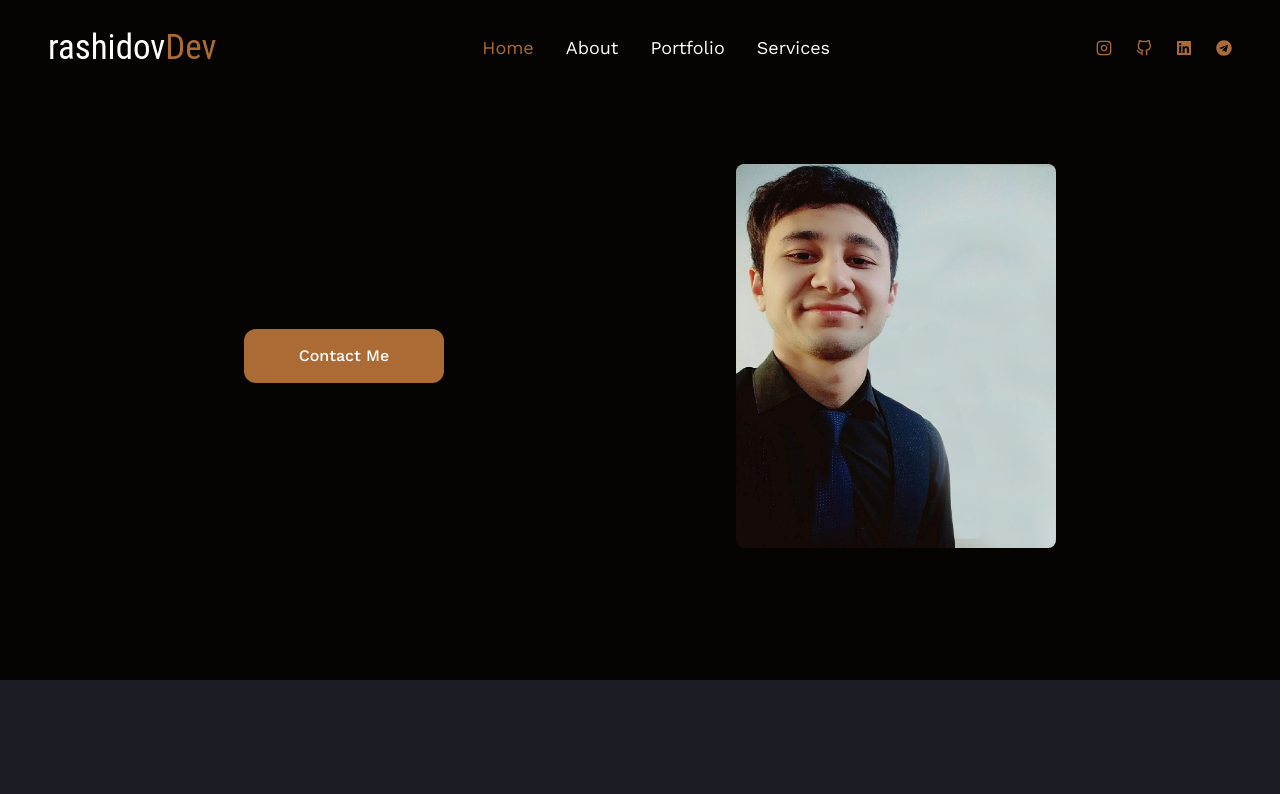
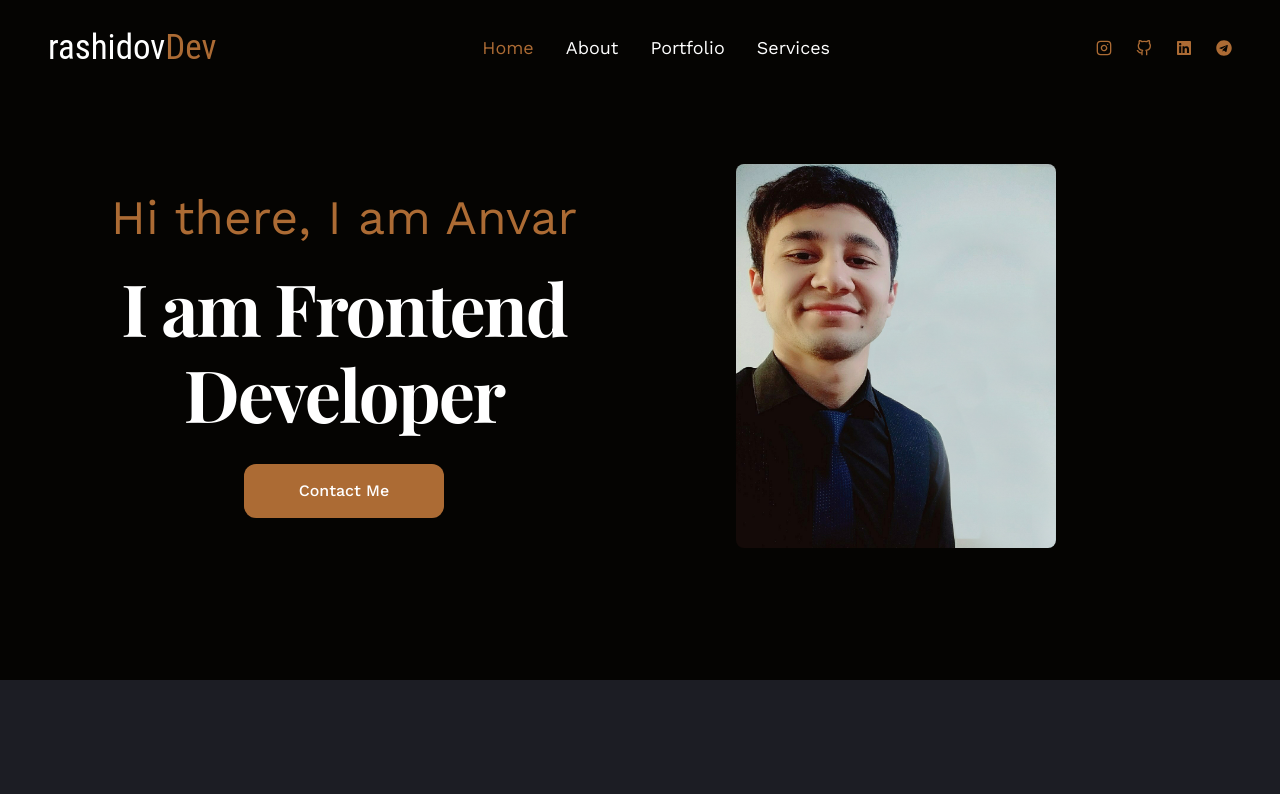
Before and after one commit to rashidovDev/myseo, a React (Create React App) app: page / in a window 1280 px wide. Shown: the top 794 px of the page. Built offline with nearby package versions, Linux system fonts and the light colour scheme; a web font is replaced by a local one.

Commit message:
fix bugs

```diff
--- a/src/components/Introduction.js
+++ b/src/components/Introduction.js
@@ -1,7 +1,7 @@
 import React from 'react';
 // import woman image
 import portfolio from '../assets/img/portfolio2.jpg';
-// import Fade from 'react-reveal/Fade';
+import Fade from 'react-reveal/Fade';
 
 const Hero = () => {
   return (
@@ -12,7 +12,7 @@ const Hero = () => {
       <div className='container mx-auto h-full '>
         <div className='flex items-center h-full align-center  pt-8'>
           <div className='flex-1 flex-col items-center lg:items-start '>
-            {/* <Fade left>
+            <Fade left>
             <p className='text-5xl text-center text-accent text-md mb-[22px]'>
               Hi there, I am Anvar
             </p>
@@ -20,7 +20,7 @@ const Hero = () => {
             <h1 className='text-4xl leading-[44px] md:text-center md:text-5xl md:leading-tight lg:text-7xl lg:leading-[1.2] font-bold md:tracking-[-2px] mb-7 text-center'>
               I am Frontend <br />Developer
             </h1>
-            </Fade> */}
+            </Fade>
             <div className='flex justify-center'>
             <a href='http://t.me/anvar_rashidov' className='btn btn-md w-[200px]  bg-accent hover:bg-secondary-hover  md:btn-lg transition-all rounded-[12px] cursor-pointer'>
                Contact Me
```
Also changed, not shown: 1 other file (tests, documents, lock files or other folders).
